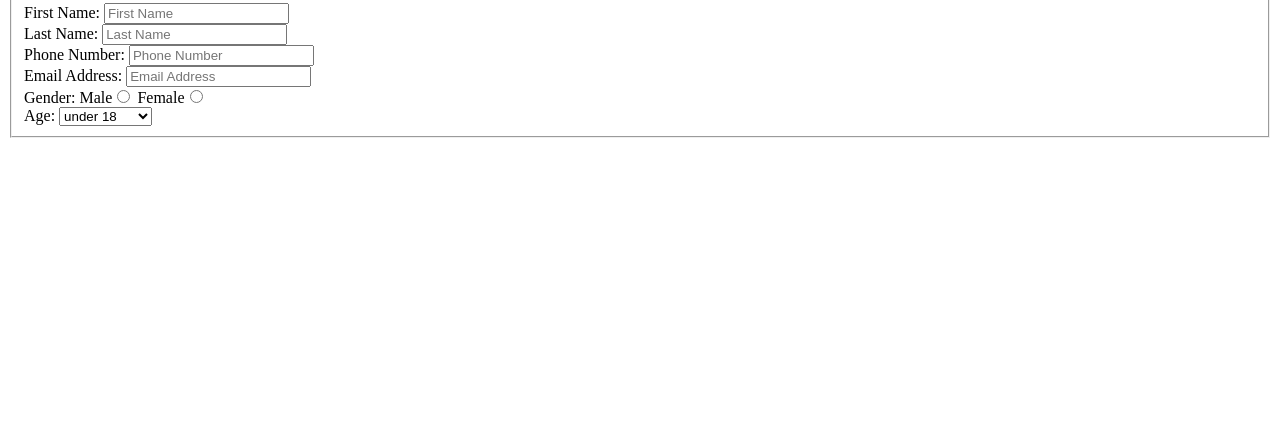
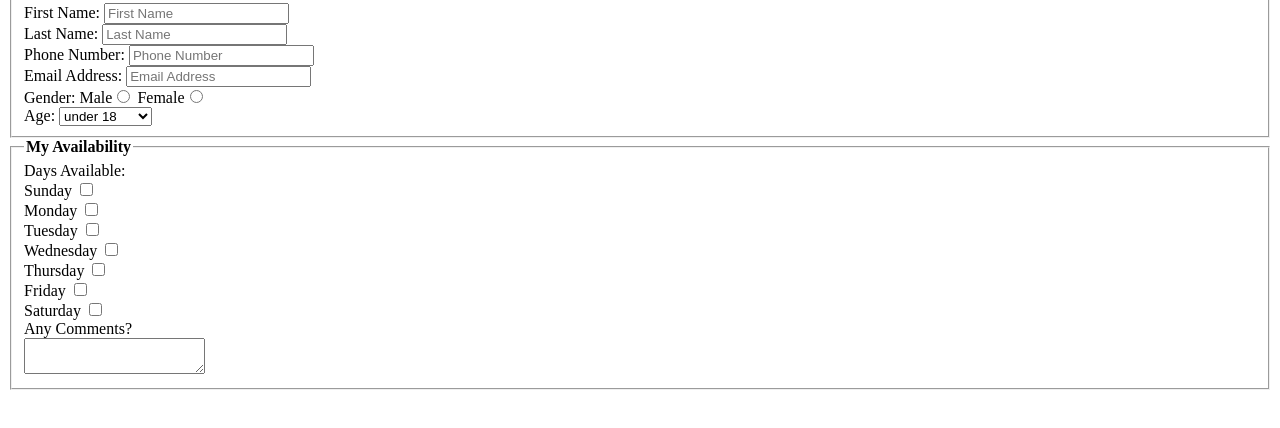
Before and after one commit to tdalal17/ITMD-361-Lab-4, a plain HTML site: page index.html in a window 1280 px wide. Shown: the part 142-570 px from the top of the page. Drawn offline with Linux system fonts and the light colour scheme.

Commit message:
availability

```diff
--- a/index.html
+++ b/index.html
@@ -39,3 +39,23 @@
               <option value="65 and over">65 and over</option>
             </select>
            </div>
+        </fieldset>
+        <fieldset>
+            <legend><strong>My Availability</strong></legend>
+              <div>
+                <label>Days Available:</label>
+              </div>
+              <div>
+                <label>Sunday <input type="checkbox" name="available_field[]" value="Sunday"></label><br>
+                <label>Monday <input type="checkbox" name="available_field[]" value="Monday"></label><br>
+                <label>Tuesday <input type="checkbox" name="available_field[]" value="Tuesday"></label><br>
+                <label>Wednesday <input type="checkbox" name="available_field[]" value="Wednesday"></label><br>
+                <label>Thursday <input type="checkbox" name="available_field[]" value="Thursday"></label><br>
+                <label>Friday <input type="checkbox" name="available_field[]" value="Friday"></label><br>
+                <label>Saturday <input type="checkbox" name="available_field[]" value="Saturday"></label><br>
+              </div>
+              <div>
+                <label>Any Comments?</label><br>
+                <textarea name="comments_field"></textarea>
+              </div>
+            </fieldset>
```
